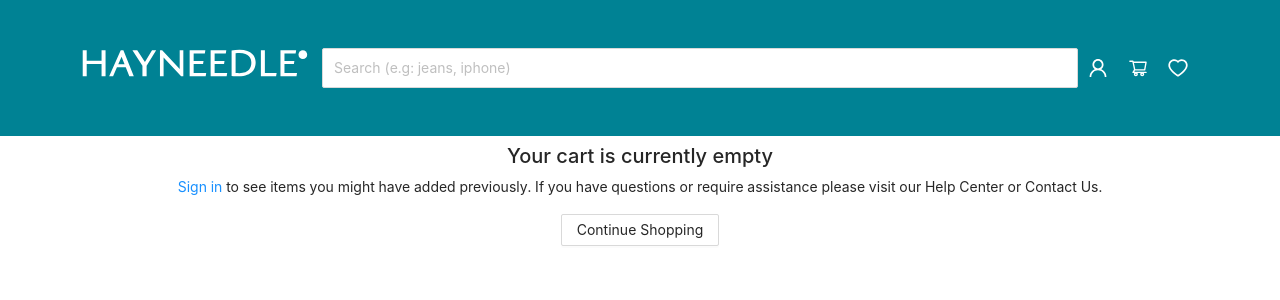
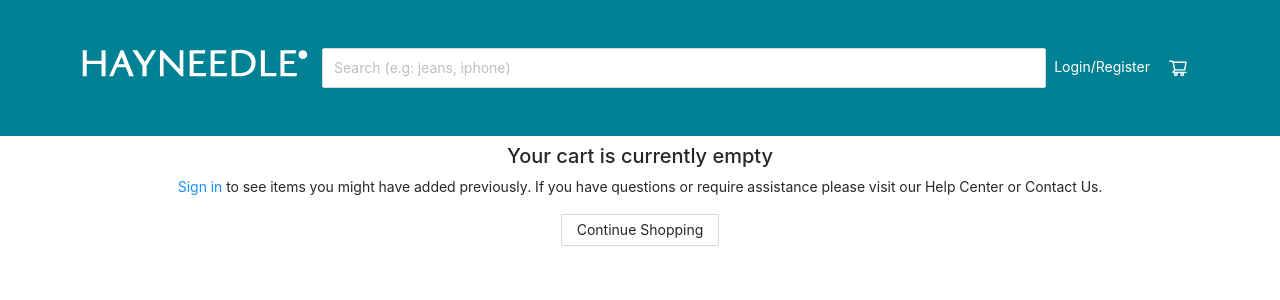
Before and after one commit to talhaahmed09/react-ecommerce-context, a React (Create React App) app: page /cart in a window 1280 px wide. Shown: the top 300 px of the page. Built offline with nearby package versions, Linux system fonts and the light colour scheme.

Commit message:
feat: log out feature

```diff
--- a/src/App.js
+++ b/src/App.js
@@ -11,7 +11,8 @@ import Register from "./pages/Register";
 import { CartProvider } from "./context/cart/CartContext.jsx";
 import MissingPage from "./pages/MissingPage";
 import Checkout from "./pages/Checkout";
-import PrivateRoutes from "./components/PrivateRoutes";
+import PrivateRoutes from "./routes/PrivateRoutes";
+import PublicRoutes from "./routes/PublicRoutes";
 
 function App() {
   return (
@@ -21,8 +22,10 @@ function App() {
           <Navbar />
           <Routes>
             <Route path="/" element={<Dashboard />} />
+            <Route element={<PublicRoutes/>}>
             <Route path="login" element={<Login />} />
             <Route path="register" element={<Register />} />
+            </Route>
             <Route path=":category" element={<CategoryPage />} />
             <Route path="/product/:id" element={<ProductDisplay />} />
             <Route path="cart" element={<Cart />} />
--- a/src/components/Navbar.jsx
+++ b/src/components/Navbar.jsx
@@ -4,34 +4,35 @@ import {
   ShoppingCartOutlined,
   HeartOutlined,
 } from "@ant-design/icons";
+import { Dropdown, Menu, Space, Button  } from 'antd';
 // import { useEffect, useState } from "react";
 // import { getCategories } from "../services/category_service";
 import { Link } from "react-router-dom";
+import { useCart } from "../context/cart/CartContext";
 // import { titleCase } from "../utilities/titleCase";
+import { useAuth } from "../context/auth/AuthProvider";
 
 const Navbar = () => {
-  // let categories = []
-  // const [isLoading, setIsLoading] = useState(false);
+const {cartQuantity} = useCart();
+const {state, logOut} = useAuth();
 
-//  const getCategoriesList  = async () => {
-//    setIsLoading(true);
-//    categories = await getCategories();
-//    if(categories){
-//      setIsLoading(false)
-//    }
+const handleClick = () => {
+  debugger
+  logOut();
+}
 
-//  }
+const menu = <Menu
+onClick={handleClick}
+    items={[
+      {
+        key: '1',
+        label:
+            'Log Out'
 
-//  useEffect(() => {
-//   let abortController;
-//   abortController = new AbortController();
+      },
+    ]}
+    />
 
-//   getCategoriesList();
-
-//   return () => {
-//     return () => abortController.abort();
-// };
-//  },[])
   return (
     <div className="Wrapper ">
       <header>
@@ -90,21 +91,26 @@ const Navbar = () => {
           <Input type="search" placeholder="Search (e.g: jeans, iphone)" />
 
           <div className="d-flex menu-item">
-            <a href="/#">
-              <UserOutlined
-                style={{ color: "#fff", fontSize: "20px", padding: "10px" }}
+             {
+               state.isLoggedIn ? (
+                <Dropdown overlay={menu} >
+
+                    <UserOutlined
+                style={{ color:'#fff', fontSize: "20px", padding: "10px" }}
               />
-            </a>
+              </Dropdown>
+
+             ) : ( <Link to="/login"><div style={{color:'#fff', fontSize:'14px',}} className="text-center p-2">Login/Register</div> </Link>)
+             }
             <Link to ="/cart">
+              <div className="d-flex">
+
               <ShoppingCartOutlined
                 style={{ color: "#fff", fontSize: "20px", padding: "10px" }}
               />
+              {cartQuantity > 0 && <span style={{color: "#fff",}}>{cartQuantity}</span>}
+              </div>
             </Link>
-            <a href="/#">
-              <HeartOutlined
-                style={{ color: "#fff", fontSize: "20px", padding: "10px" }}
-              />
-            </a>
 
           </div>
         </div>
--- /dev/null
+++ b/src/routes/PublicRoutes.jsx
@@ -0,0 +1,14 @@
+import React from 'react'
+import { Navigate, Outlet, useLocation } from 'react-router-dom';
+import { useAuth } from '../context/auth/AuthProvider';
+
+const PublicRoutes = () => {
+    const {state} = useAuth();
+    const location = useLocation();
+    const from = location?.state?.from?.pathname || '/';
+    return (
+      state?.isLoggedIn?  <Navigate to={from}/> : <Outlet/>
+  )
+}
+
+export default PublicRoutes
```
Also changed, not shown: src/routes/PrivateRoutes.jsx (renamed from src/components/PrivateRoutes.jsx).
